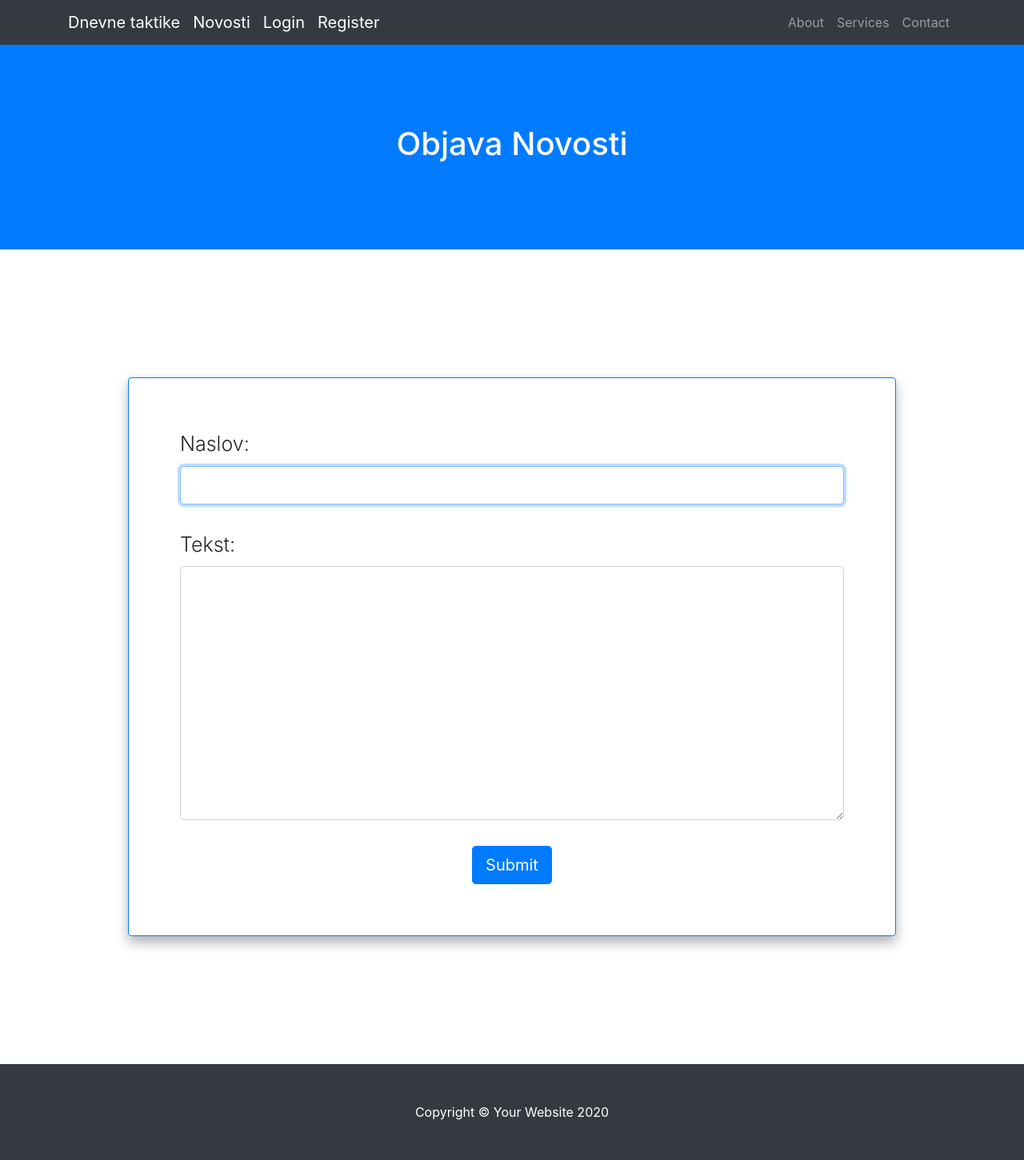
After one commit to Ivan-Klabucar/Chess-Club-Webapp, a Django app: page /objavaNovosti in a window 1280 px wide. The commit adds this page. Shown: the whole page at 80% size. Run offline with Django 3.2, Linux system fonts and the light colour scheme; some libraries are stand-ins or nearby versions.

Commit message:
dodana objava novosti

```diff
--- a/IzvorniKod/SahovskiKlub/urls.py
+++ b/IzvorniKod/SahovskiKlub/urls.py
@@ -1,6 +1,6 @@
 from django.urls import path
 from django.contrib.auth import views
-from .views import HomeView, RegisterView, DemoTacticView, ListaTaktikaView, NovostiView, TacticCreationView, TacticRevisionView
+from .views import HomeView, RegisterView, DemoTacticView, ListaTaktikaView, NovostiView, TacticCreationView, TacticRevisionView, ObjavaNovostiView
 
 
 urlpatterns = [
@@ -12,5 +12,6 @@ urlpatterns = [
     path('taktika', DemoTacticView.as_view()),
     path('objavaTaktike', TacticCreationView.as_view()),
     path('revidiranjeTaktike', TacticRevisionView.as_view()),
-    path('novosti', NovostiView.as_view())
+    path('novosti', NovostiView.as_view()),
+    path('objavaNovosti', ObjavaNovostiView.as_view())
 ]
--- a/IzvorniKod/SahovskiKlub/views.py
+++ b/IzvorniKod/SahovskiKlub/views.py
@@ -1,4 +1,4 @@
-from django.shortcuts import render
+from django.shortcuts import render, redirect
 from django.views import View
 from django.contrib.auth.forms import UserCreationForm
 from django.contrib.auth import login
@@ -121,3 +121,13 @@ class TacticRevisionView(View):
       else:
         print("Revision #{} was rejected".format(request.POST.get('id', '')))
       return HttpResponse('sve pet')
+
+class ObjavaNovostiView(View):
+    def get(self, request):
+        context = {}
+        return render(request, 'objavaNovosti.html', context)
+
+    def post(self, request):
+        print(request.POST.get('title'))
+        print(request.POST.get('text'))
+        return redirect('/novosti')
--- a/IzvorniKod/templates/novosti.html
+++ b/IzvorniKod/templates/novosti.html
@@ -2,6 +2,7 @@
 {% block header %}
 	<div class="container text-center">
 		<h1>Novosti</h1>
+		<a class="btn btn-primary" href="/objavaNovosti" role="button">Objava novosti</a>
 	</div>
 {% endblock %}
 
--- /dev/null
+++ b/IzvorniKod/templates/objavaNovosti.html
@@ -0,0 +1,34 @@
+{% extends "base.html" %}
+{% block header %}
+<div class="container text-center">
+    <h1>Objava Novosti</h1>
+</div>
+{% endblock %}
+
+{% block content %}
+
+<div class="d-flex justify-content-center" style="padding: 10rem">
+    <div class="h-50 border border-primary rounded" style="padding: 4rem;box-shadow: 0px 8px 15px rgba(0, 0, 0, 0.3)">
+        <form method="post">
+            {% csrf_token %}
+            <label class="font-weight-light" style="font-size: 25px">
+                Naslov:
+            </label>
+            <div class="input-group input-group-lg" style="padding-bottom: 2rem">
+                <input class="form-control" type="text" size ="80rem" name="title" autofocus autocapitalize="none" maxlength="100">
+            </div>
+            <label class="font-weight-light" style="font-size: 25px">
+                Tekst:
+            </label>
+            <div class="input-group input-group-lg" style="padding-bottom: 2rem">
+                <textarea class="form-control" name="text" rows="10"></textarea>
+            </div>
+            <div class="d-flex justify-content-center">
+                <button type="submit" class="btn btn-primary btn-lg"
+                        onclick= {return redirect(self.request.GET.get('novosti'))}>Submit</button>
+            </div>
+        </form>
+    </div>
+</div>
+
+{% endblock %}
```
